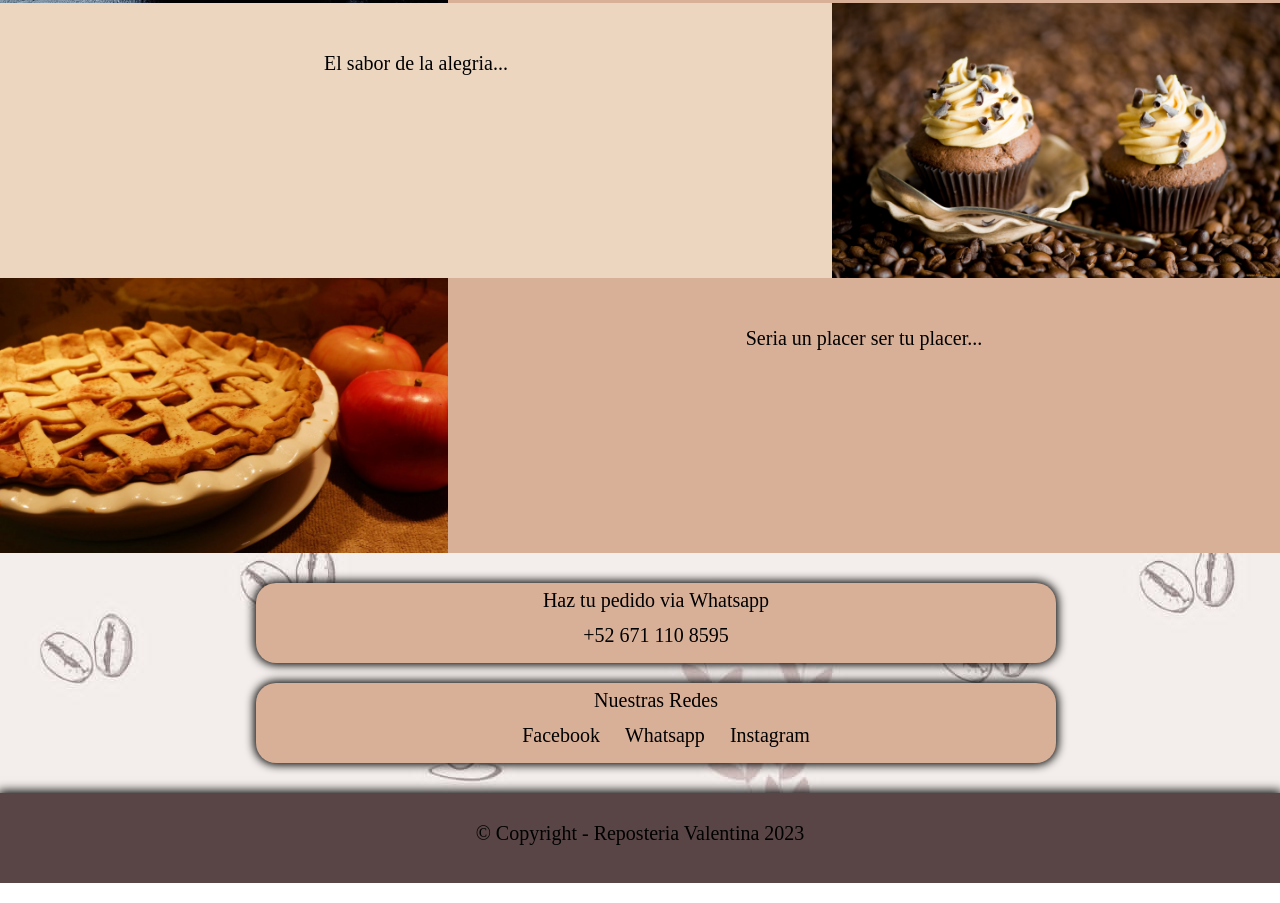
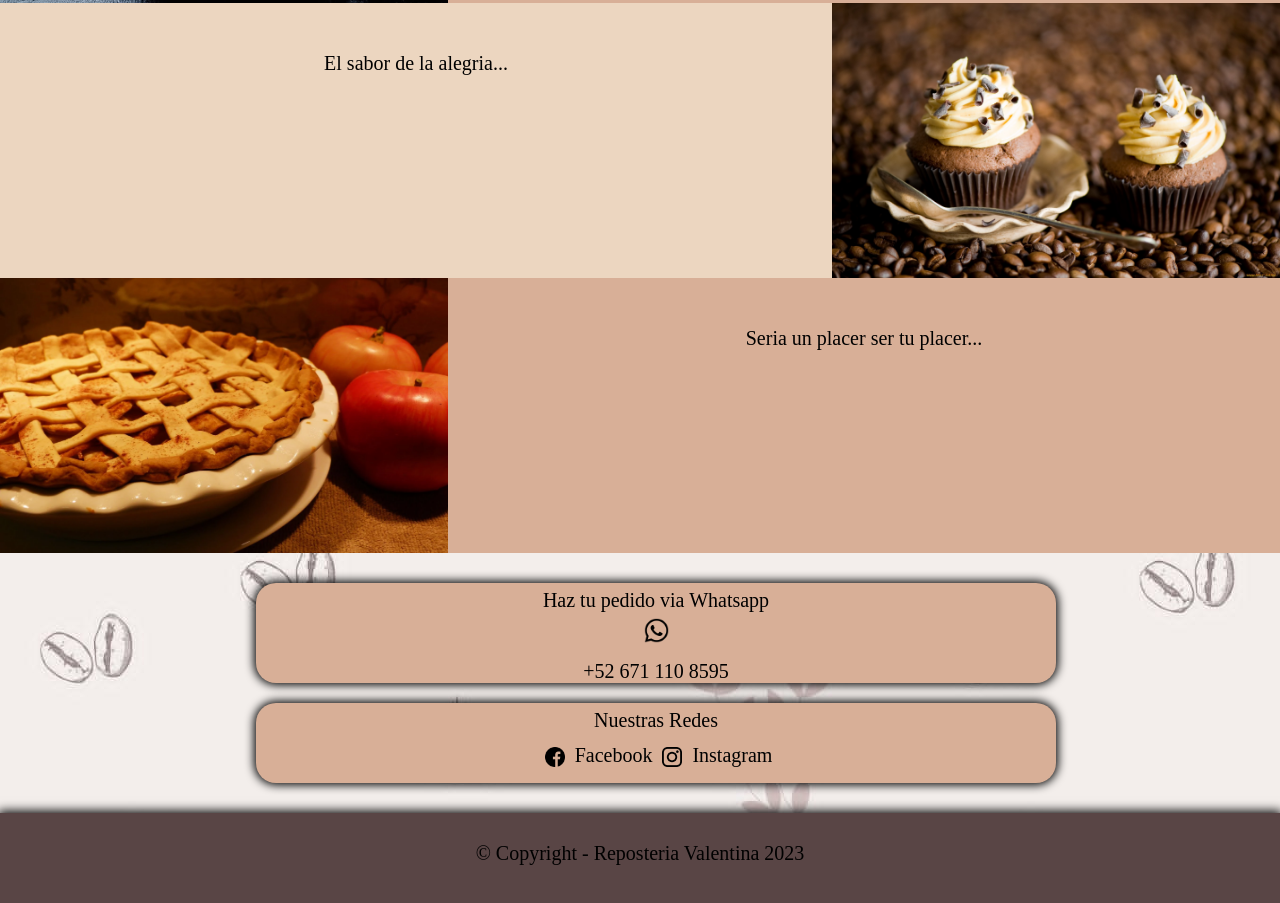
Before and after one commit to LNS45/Reposteria, a plain HTML site: page index.html in a window 1280 px wide. Shown: the part 375-1278 px from the top of the page. Drawn offline with Linux system fonts and the light colour scheme.

Commit message:
Decoracion de iconos y textos de redes

```diff
--- a/index.html
+++ b/index.html
@@ -46,15 +46,16 @@
         <section class="contacto">
             <div class="numero">
                 <h3>Haz tu pedido via Whatsapp</h3>
+                <img src="icons/whatsapp.png">
                 <p>+52 671 110 8595</p>
-
             </div>
             <div class="redes">
                 <h3>Nuestras Redes</h3>
                 <ul>
-                    <li>Facebook</li>
-                    <li>Whatsapp</li>
-                    <li>Instagram</li>
+                    <img src="icons/facebook.png">
+                    <li><a href="www.facebook.com" class="redicon">Facebook</a></li>
+                    <img src="icons/insta.png">
+                    <li><a href="www.instagram.com" class="redicon">Instagram</a></li>
                 </ul>
             </div>
         </section>
--- a/style.css
+++ b/style.css
@@ -71,11 +71,14 @@ nav a:hover{
 .numero{
     background-color: #D8AF97;
     width: 800px;
-    height: 80px;
+    height: 100px;
     margin: 20px 20%;
     line-height: 35px;
     border-radius: 20px;
     box-shadow: 0 0 10px 2px rgba(0, 0, 0, 15);
+}
+.numero img{
+    width: 25px;
 }
 .redes{
     background-color: #D8AF97;
@@ -89,7 +92,21 @@ nav a:hover{
 }
 .redes li{
     display: inline-block;
-    margin-left: 20px;
+    margin-left: 5px;
+}
+.redes a{
+    text-decoration: none;
+    color: black;
+    transition: 4s;
+}
+.redicon:hover{
+    text-decoration: underline;
+
+}
+.redes img{
+    width: 20px;
+    margin-left: 5px;
+    vertical-align:middle;
 }
 footer{
     margin-top: 30px;
```
